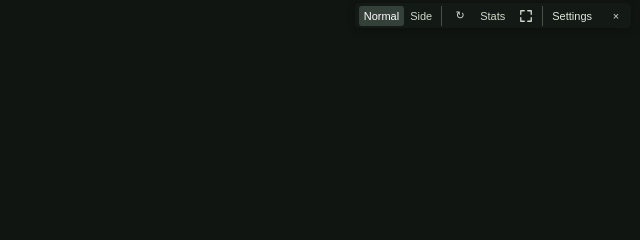
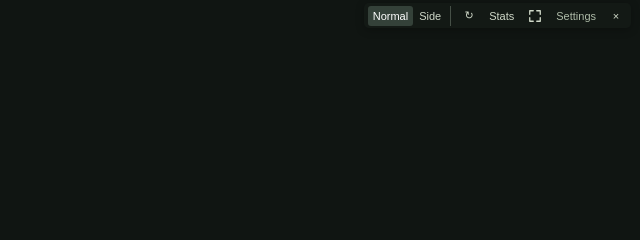
Before and after one commit to aaraven99/scorebug, a website with bundled scripts: page public/widget.html in a window 1280 px wide. Shown: the top 240 px of the page, 640-1280 px from the left. Built offline with nearby package versions, Linux system fonts and the light colour scheme; no server answers.

Commit message:
Release Scorebug 2.1.4

```diff
--- a/desktop/package.json
+++ b/desktop/package.json
@@ -1,6 +1,6 @@
 {
   "name": "scorebug-desktop",
-  "version": "2.1.3",
+  "version": "2.1.4",
   "private": true,
   "description": "Live sports scores, favorite teams and broadcast styles in a floating desktop companion.",
   "productName": "Scorebug",
--- a/desktop/smoke.cjs
+++ b/desktop/smoke.cjs
@@ -346,6 +346,7 @@ async function runNativeSmoke({ widget, screen, origin, getSettings, getDetails,
             const actual = widget.getBounds();
             await waitFor('Top-corner layout and resized viewport are ready', () => evaluate(`document.body.dataset.contentAlignment === "top" && innerWidth === ${actual.width} && innerHeight === ${actual.height}`), 3000);
             const layout = await readScorebugLayout({ stale: true });
+            assert.ok(layout.settings.width <= 22.5, `Native Settings target expanded to ${layout.settings.width}px`);
             await evaluate(`window.scorebugDesktop.showDetails("${side}")`);
             await waitFor('Top-corner blade and its native region', async () => {
               const panel = getDetails();
--- a/package.json
+++ b/package.json
@@ -1,6 +1,6 @@
 {
   "name": "scorebug",
-  "version": "2.1.3",
+  "version": "2.1.4",
   "private": true,
   "description": "Live multi-sport scorebugs, favorite teams and broadcast-inspired styles for Windows, macOS and the web.",
   "type": "module",
--- a/public/widget-runtime.js
+++ b/public/widget-runtime.js
@@ -16,7 +16,8 @@ let rendered = '';
 const root = document.getElementById('widget-root');
 const toolbar = document.createElement('nav'); toolbar.className = 'widget-toolbar'; toolbar.setAttribute('aria-label', 'Scorebug controls');
 const refresh = document.createElement('button'); refresh.type = 'button'; refresh.title = 'Refresh now'; refresh.setAttribute('aria-label', 'Refresh now'); refresh.textContent = '↻'; refresh.className = 'widget-refresh-button';
-const settings = document.createElement('button'); settings.type = 'button'; settings.title = 'Settings'; settings.setAttribute('aria-label', 'Open scorebug settings'); settings.className = 'widget-settings-button'; settings.textContent = 'Settings';
+const settings = document.createElement('button'); settings.type = 'button'; settings.title = 'Settings'; settings.setAttribute('aria-label', 'Open scorebug settings'); settings.className = 'widget-settings-button';
+settings.innerHTML = '<span class="widget-settings-label">Settings</span><svg class="widget-settings-icon" viewBox="0 0 16 16" fill="none" aria-hidden="true"><path d="M3 4h10M3 8h10M3 12h10M6 2.5v3M10 6.5v3M7 10.5v3" stroke="currentColor" stroke-width="1.4" stroke-linecap="round"/></svg>';
 const close = document.createElement('button'); close.type = 'button'; close.title = desktop ? 'Quit Scorebug' : 'Close window'; close.setAttribute('aria-label', close.title); close.textContent = '×';
 const detailsButton = document.createElement('button'); detailsButton.type = 'button'; detailsButton.title = 'Stats for the team with the ball'; detailsButton.setAttribute('aria-label', 'Show team stats'); detailsButton.className = 'widget-stats-button';
 detailsButton.innerHTML = '<span class="widget-stats-label">Stats</span><svg class="widget-stats-icon" viewBox="0 0 16 16" aria-hidden="true"><path d="M3 12V8m5 4V3m5 9V6" fill="none" stroke="currentColor" stroke-width="2" stroke-linecap="round"/></svg>';
--- a/public/widget.css
+++ b/public/widget.css
@@ -71,5 +71,5 @@
    starts at the team panels and leaves the down/clock strip exposed. */
 .score-animation-host[data-animation-orientation=horizontal]:has(.scorebug[data-status-position=below] .bug-status-flag) .score-animation{top:2.47%;height:51.9%}
 .score-animation-host[data-animation-orientation=vertical]:has(.scorebug[data-status-position=below] .bug-status-flag) .score-animation{top:.65%;height:64.4%}
-.widget-toolbar .widget-settings-button{min-width:52px;padding:0 9px;color:#e2e8db;font-weight:500;border-left:1px solid #465047;border-radius:0 3px 3px 0}.widget-toolbar .widget-settings-button:hover{background:#384238}
-@media(max-width:180px){.widget-toolbar .widget-settings-button{font-size:0!important;min-width:22px;padding:0 3px}.widget-toolbar .widget-settings-button::before{content:"⚙";font-size:11px}}
+.widget-settings-icon{display:none!important}.widget-toolbar .widget-settings-button{color:#aebba8}.widget-toolbar .widget-settings-button:hover{color:#e2e8db}
+.widget-page[data-desktop] .widget-settings-label{display:none}.widget-page[data-desktop] .widget-settings-icon{display:block!important}
```
Also changed, not shown: 2 other files.
